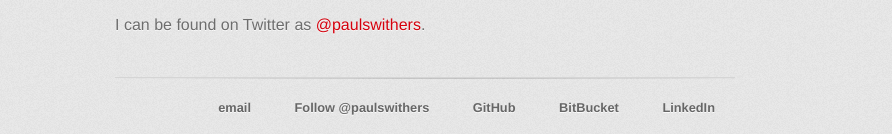
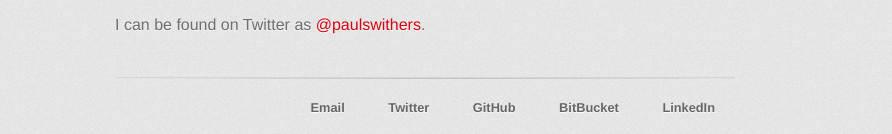
Before and after one commit to paulswithers/paulswithers.github.io, a Jekyll site: the page built from index.html, in a window 1280 px wide. Shown: the part 856-990 px from the top of the page, without its empty margins (215-1107 px from the left). Built offline with Jekyll 4.4.1, drawn with Linux system fonts in a browser that asks for light colours; some web fonts are replaced; comment, search, counter and statistics services are not loaded.

Commit message:
Amending footer links

```diff
--- a/_layouts/default.html
+++ b/_layouts/default.html
@@ -35,8 +35,8 @@
 		</section>
 		<footer>
 			<ul>
-				<li><a href="mailto:paulswithers@hotmail.co.uk">email</a></li>
-				<li><a href="https://twitter.com/paulswithers" class="twitter-follow-button" data-show-count="false">Follow @paulswithers</a><script async src="//platform.twitter.com/widgets.js" charset="utf-8"></script></li>
+				<li><a href="mailto:paulswithers@hotmail.co.uk">Email</a></li>
+				<li><a href="https://twitter.com/paulswithers">Twitter</a></li>
 				<li><a href="https://github.com/paulswithers">GitHub</a></li>
 				<li><a href="https://bitbucket.org/paulswithers/">BitBucket</a></li>
 				<li><a href="https://www.linkedin.com/in/paulswithers">LinkedIn</a></li>
```
